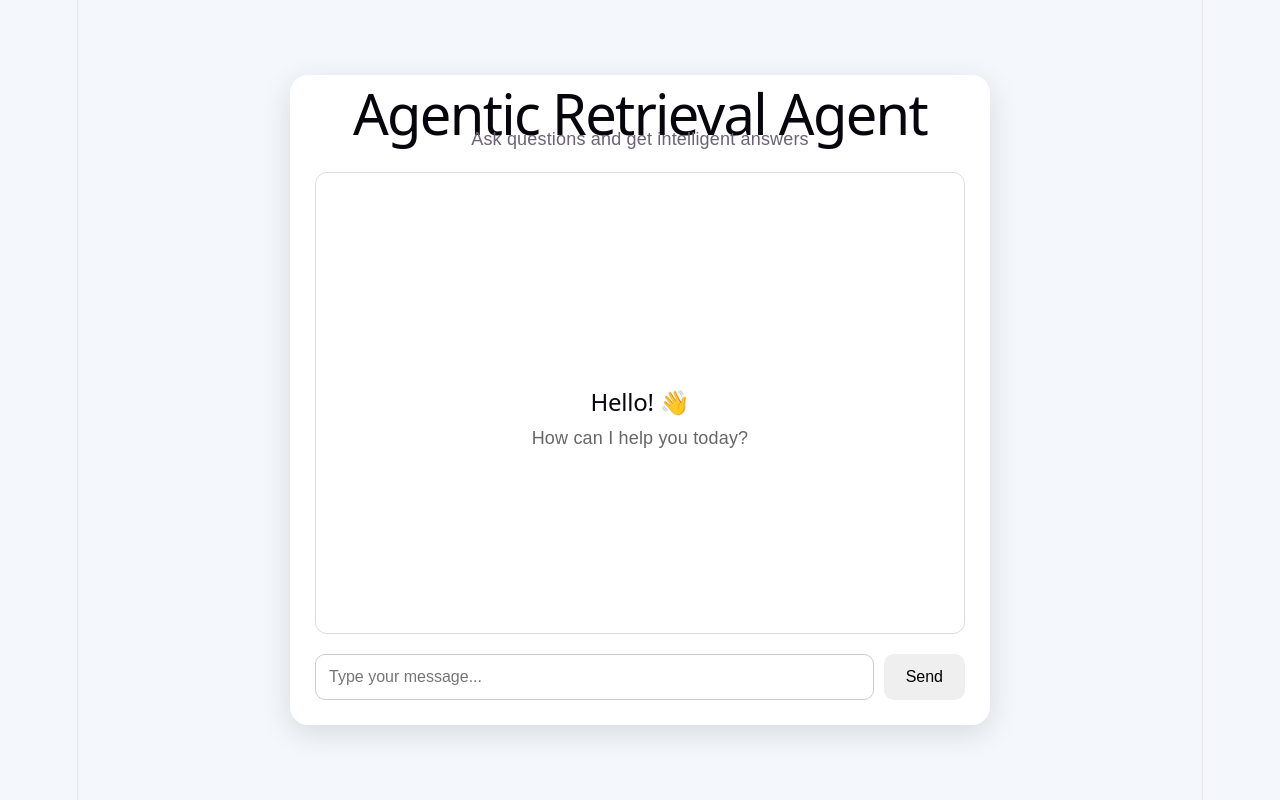
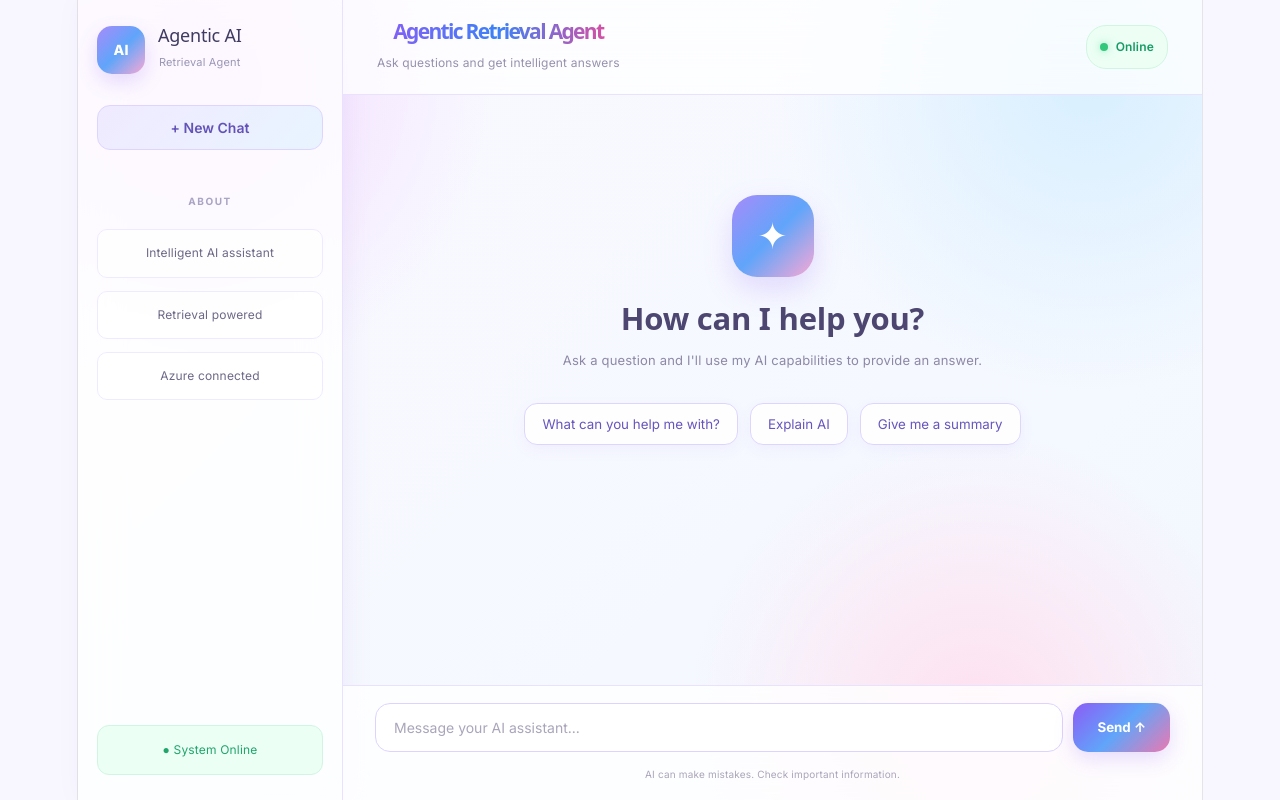
Before and after one commit to fatimashams1613/AI-Chatbot, a React (Vite) app in the folder frontend-react/: page / in a window 1280 px wide. Built offline with nearby package versions, Linux system fonts and the light colour scheme.

Commit message:
Update colourful chatbot UI

```diff
--- a/frontend-react/src/App.css
+++ b/frontend-react/src/App.css
@@ -1,92 +1,594 @@
+@import url("https://fonts.googleapis.com/css2?family=Inter:wght@400;500;600;700;800&display=swap");
+
 * {
   box-sizing: border-box;
 }
 
 body {
   margin: 0;
-  font-family: Arial, sans-serif;
-  background: #f4f7fb;
+  font-family: "Inter", Arial, sans-serif;
+  color: #30304a;
+  background: #f8f7ff;
+}
+
+button,
+input {
+  font-family: inherit;
 }
 
 .app {
   min-height: 100vh;
   display: flex;
-  justify-content: center;
-  align-items: center;
-  padding: 20px;
+  background:
+    radial-gradient(circle at 10% 10%, #f3d9ff 0, transparent 25%),
+    radial-gradient(circle at 90% 10%, #d8efff 0, transparent 25%),
+    radial-gradient(circle at 80% 90%, #ffe0f0 0, transparent 25%),
+    linear-gradient(135deg, #faf9ff, #f2f8ff);
 }
 
-.chat-container {
-  width: 100%;
-  max-width: 700px;
-  height: 650px;
-  background: white;
-  border-radius: 18px;
-  box-shadow: 0 8px 30px rgba(0, 0, 0, 0.12);
+/* SIDEBAR */
+
+.sidebar {
+  width: 265px;
+  min-height: 100vh;
+  padding: 25px 19px;
   display: flex;
   flex-direction: column;
-  padding: 25px;
+
+  background: rgba(255, 255, 255, 0.78);
+  border-right: 1px solid #e9e2ff;
+  backdrop-filter: blur(20px);
+
+  box-shadow: 5px 0 25px rgba(126, 87, 194, 0.08);
 }
 
-h1 {
+.brand {
+  display: flex;
+  align-items: center;
+  gap: 13px;
+  margin-bottom: 30px;
+}
+
+.brand-icon {
+  width: 48px;
+  height: 48px;
+  border-radius: 15px;
+
+  display: flex;
+  align-items: center;
+  justify-content: center;
+
+  font-size: 14px;
+  font-weight: 800;
+  color: white;
+
+  background: linear-gradient(
+    135deg,
+    #a78bfa,
+    #60a5fa,
+    #f9a8d4
+  );
+
+  box-shadow: 0 8px 20px rgba(139, 92, 246, 0.2);
+}
+
+.brand h2 {
   margin: 0;
+  color: #403b62;
+  font-size: 18px;
+}
+
+.brand span {
+  display: block;
+  margin-top: 3px;
+  color: #9b96b5;
+  font-size: 11px;
+}
+
+.new-chat {
+  padding: 13px;
+  border-radius: 13px;
+
+  border: 1px solid #ddd4ff;
+
+  background: linear-gradient(
+    135deg,
+    #f0eaff,
+    #e8f4ff
+  );
+
+  color: #6352b8;
+
+  font-size: 14px;
+  font-weight: 600;
+
+  cursor: pointer;
+  transition: 0.25s;
+}
+
+.new-chat:hover {
+  transform: translateY(-2px);
+  box-shadow: 0 8px 20px rgba(139, 92, 246, 0.12);
+}
+
+.sidebar-section {
+  margin-top: 38px;
+
+  display: flex;
+  flex-direction: column;
+  gap: 13px;
+}
+
+.sidebar-section p {
+  margin: 0 0 2px;
+
+  color: #aaa3c4;
+  font-size: 10px;
+  font-weight: 700;
+  letter-spacing: 1.5px;
+}
+
+.sidebar-section span {
+  padding: 10px 12px;
+
+  border-radius: 10px;
+
+  color: #6d6887;
+  font-size: 12px;
+
+  background: rgba(255, 255, 255, 0.7);
+  border: 1px solid #eeeaff;
+}
+
+.sidebar-bottom {
+  margin-top: auto;
+
+  padding: 11px;
+  border-radius: 12px;
+
+  color: #20a56b;
+  font-size: 12px;
+
+  background: #ecfff5;
+  border: 1px solid #d1f5e2;
+}
+
+/* MAIN */
+
+.main {
+  flex: 1;
+  min-width: 0;
+
+  display: flex;
+  flex-direction: column;
+}
+
+/* HEADER */
+
+.topbar {
+  min-height: 88px;
+  padding: 18px 34px;
+
+  display: flex;
+  align-items: center;
+  justify-content: space-between;
+
+  background: rgba(255, 255, 255, 0.75);
+  border-bottom: 1px solid #e9e2ff;
+
+  backdrop-filter: blur(18px);
+}
+
+.topbar h1 {
+  margin: 0;
+
+  font-size: 21px;
+  font-weight: 800;
+
+  background: linear-gradient(
+    90deg,
+    #8b5cf6,
+    #3b82f6,
+    #ec4899
+  );
+
+  -webkit-background-clip: text;
+  -webkit-text-fill-color: transparent;
+}
+
+.topbar p {
+  margin: 6px 0 0;
+
+  color: #9691ad;
+  font-size: 12px;
+}
+
+.status {
+  display: flex;
+  align-items: center;
+  gap: 8px;
+
+  padding: 8px 13px;
+
+  border-radius: 20px;
+
+  color: #159b63;
+  background: #edfff5;
+
+  border: 1px solid #d0f5e0;
+
+  font-size: 12px;
+  font-weight: 600;
+}
+
+.status-dot {
+  width: 8px;
+  height: 8px;
+
+  border-radius: 50%;
+
+  background: #32c77a;
+
+  box-shadow: 0 0 9px rgba(50, 199, 122, 0.5);
+}
+
+/* CHAT */
+
+.chat-area {
+  flex: 1;
+  overflow-y: auto;
+  padding: 35px;
+}
+
+/* WELCOME */
+
+.welcome {
+  max-width: 720px;
+  margin: 65px auto;
+
   text-align: center;
 }
 
-.subtitle {
-  text-align: center;
-  color: #666;
-  margin-top: 5px;
+.welcome-icon {
+  width: 82px;
+  height: 82px;
+
+  margin: 0 auto 23px;
+
+  border-radius: 25px;
+
+  display: flex;
+  align-items: center;
+  justify-content: center;
+
+  font-size: 37px;
+  color: white;
+
+  background: linear-gradient(
+    135deg,
+    #a78bfa,
+    #60a5fa,
+    #f9a8d4
+  );
+
+  box-shadow:
+    0 12px 30px rgba(139, 92, 246, 0.2);
 }
 
-.chat-box {
-  flex: 1;
-  overflow-y: auto;
-  margin: 20px 0;
-  padding: 15px;
-  border: 1px solid #ddd;
-  border-radius: 12px;
+.welcome h2 {
+  margin: 0 0 12px;
+
+  font-size: 31px;
+  font-weight: 800;
+
+  color: #4c4670;
 }
 
-.welcome {
-  text-align: center;
-  margin-top: 200px;
-  color: #666;
+.welcome p {
+  max-width: 560px;
+  margin: auto;
+
+  color: #8d88a6;
+  line-height: 1.7;
+  font-size: 13px;
+}
+
+/* SUGGESTIONS */
+
+.suggestions {
+  display: flex;
+  gap: 12px;
+
+  justify-content: center;
+  flex-wrap: wrap;
+
+  margin-top: 32px;
+}
+
+.suggestions button {
+  padding: 12px 17px;
+
+  border-radius: 13px;
+
+  color: #6855bd;
+
+  background: rgba(255, 255, 255, 0.9);
+
+  border: 1px solid #ded5ff;
+
+  cursor: pointer;
+
+  transition: 0.25s;
+
+  box-shadow: 0 5px 15px rgba(139, 92, 246, 0.06);
+}
+
+.suggestions button:hover {
+  transform: translateY(-3px);
+
+  background: #f7f3ff;
+
+  border-color: #b8a8ff;
+
+  box-shadow: 0 9px 22px rgba(139, 92, 246, 0.12);
+}
+
+/* MESSAGES */
+
+.messages {
+  max-width: 850px;
+  margin: auto;
 }
 
 .message {
-  padding: 12px 15px;
-  margin: 10px 0;
-  border-radius: 12px;
-  line-height: 1.5;
+  display: flex;
+  gap: 13px;
+
+  margin-bottom: 24px;
+
+  animation: messageAppear 0.3s ease;
 }
 
-.user-message {
-  background: #e8f0fe;
-  text-align: right;
+@keyframes messageAppear {
+  from {
+    opacity: 0;
+    transform: translateY(8px);
+  }
+
+  to {
+    opacity: 1;
+    transform: translateY(0);
+  }
 }
 
-.ai-message {
-  background: #f1f1f1;
+.avatar {
+  width: 39px;
+  height: 39px;
+
+  flex-shrink: 0;
+
+  border-radius: 12px;
+
+  display: flex;
+  align-items: center;
+  justify-content: center;
+
+  font-size: 10px;
+  font-weight: 800;
+
+  color: white;
+
+  background: linear-gradient(
+    135deg,
+    #a78bfa,
+    #60a5fa
+  );
+
+  box-shadow: 0 5px 14px rgba(96, 165, 250, 0.18);
+}
+
+.user-message .avatar {
+  background: linear-gradient(
+    135deg,
+    #f9a8d4,
+    #fb923c
+  );
+}
+
+.message-content {
+  flex: 1;
+
+  padding: 15px 17px;
+
+  border-radius: 17px;
+
+  background: rgba(255, 255, 255, 0.88);
+
+  border: 1px solid #e9e3ff;
+
+  box-shadow:
+    0 8px 25px rgba(103, 80, 164, 0.07);
+}
+
+.user-message .message-content {
+  background: linear-gradient(
+    135deg,
+    #f4efff,
+    #fff0f7
+  );
+
+  border-color: #eadcff;
+}
+
+.message-content strong {
+  font-size: 12px;
+
+  color: #755fd0;
+}
+
+.user-message .message-content strong {
+  color: #d85b91;
+}
+
+.message-content p {
+  margin: 7px 0 0;
+
+  color: #57526e;
+
+  line-height: 1.65;
+  font-size: 14px;
+
+  white-space: pre-wrap;
+}
+
+/* INPUT */
+
+.input-wrapper {
+  padding: 17px 32px 13px;
+
+  background: rgba(255, 255, 255, 0.8);
+
+  border-top: 1px solid #e9e2ff;
+
+  backdrop-filter: blur(18px);
 }
 
 .input-area {
+  max-width: 850px;
+  margin: auto;
+
   display: flex;
   gap: 10px;
 }
 
 .input-area input {
   flex: 1;
-  padding: 13px;
-  border: 1px solid #ccc;
-  border-radius: 10px;
-  font-size: 16px;
+
+  padding: 15px 18px;
+
+  border-radius: 15px;
+
+  outline: none;
+
+  color: #4a4563;
+
+  background: white;
+
+  border: 1px solid #dcd3ff;
+
+  font-size: 14px;
+
+  transition: 0.25s;
+}
+
+.input-area input::placeholder {
+  color: #aaa5ba;
+}
+
+.input-area input:focus {
+  border-color: #9b84ed;
+
+  box-shadow:
+    0 0 0 3px rgba(139, 92, 246, 0.09);
 }
 
 .input-area button {
-  padding: 13px 22px;
   border: none;
+
+  padding: 0 24px;
+
+  border-radius: 15px;
+
+  color: white;
+
+  font-weight: 700;
+
+  cursor: pointer;
+
+  background: linear-gradient(
+    135deg,
+    #8b5cf6,
+    #60a5fa,
+    #ec78b0
+  );
+
+  box-shadow:
+    0 7px 20px rgba(139, 92, 246, 0.2);
+
+  transition: 0.25s;
+}
+
+.input-area button:hover {
+  transform: translateY(-2px);
+
+  box-shadow:
+    0 10px 25px rgba(139, 92, 246, 0.3);
+}
+
+.footer-text {
+  text-align: center;
+
+  color: #aaa5ba;
+
+  font-size: 10px;
+
+  margin: 9px 0 0;
+}
+
+/* SCROLLBAR */
+
+.chat-area::-webkit-scrollbar {
+  width: 6px;
+}
+
+.chat-area::-webkit-scrollbar-thumb {
   border-radius: 10px;
-  cursor: pointer;
-  font-size: 16px;
+
+  background: linear-gradient(
+    #c4b5fd,
+    #93c5fd
+  );
 }
+
+/* MOBILE */
+
+@media (max-width: 700px) {
+  .sidebar {
+    display: none;
+  }
+
+  .topbar {
+    min-height: 80px;
+    padding: 15px 18px;
+  }
+
+  .topbar h1 {
+    font-size: 17px;
+  }
+
+  .chat-area {
+    padding: 20px 15px;
+  }
+
+  .input-wrapper {
+    padding: 12px;
+  }
+
+  .welcome {
+    margin: 55px auto;
+  }
+
+  .welcome h2 {
+    font-size: 25px;
+  }
+
+  .welcome-icon {
+    width: 70px;
+    height: 70px;
+    font-size: 30px;
+  }
+
+  .input-area button {
+    padding: 0 17px;
+  }
+}
--- a/frontend-react/src/App.jsx
+++ b/frontend-react/src/App.jsx
@@ -8,7 +8,7 @@ function App() {
   const sendMessage = async () => {
     if (!message.trim()) return;
 
-    const userMessage = message;
+    const userMessage = message.trim();
 
     setMessages((prev) => [
       ...prev,
@@ -53,21 +53,73 @@ function App() {
 
   return (
     <div className="app">
-      <div className="chat-container">
 
-        <div className="chat-header">
+      <aside className="sidebar">
+        <div className="brand">
+          <div className="brand-icon">AI</div>
+          <div>
+            <h2>Agentic AI</h2>
+            <span>Retrieval Agent</span>
+          </div>
+        </div>
+
+        <button className="new-chat" onClick={() => setMessages([])}>
+          + New Chat
+        </button>
+
+        <div className="sidebar-section">
+          <p>ABOUT</p>
+          <span>Intelligent AI assistant</span>
+          <span>Retrieval powered</span>
+          <span>Azure connected</span>
+        </div>
+
+        <div className="sidebar-bottom">
+          <span>● System Online</span>
+        </div>
+      </aside>
+
+      <main className="main">
+
+        <header className="topbar">
+          <div>
             <h1>Agentic Retrieval Agent</h1>
             <p>Ask questions and get intelligent answers</p>
           </div>
 
-        <div className="chat-box">
-          {messages.length === 0 && (
+          <div className="status">
+            <span className="status-dot"></span>
+            Online
+          </div>
+        </header>
+
+        <section className="chat-area">
+
+          {messages.length === 0 ? (
             <div className="welcome">
-              <h2>Hello! 👋</h2>
-              <p>How can I help you today?</p>
+              <div className="welcome-icon">✦</div>
+              <h2>How can I help you?</h2>
+              <p>
+                Ask a question and I'll use my AI capabilities
+                to provide an answer.
+              </p>
+
+              <div className="suggestions">
+                <button onClick={() => setMessage("What can you help me with?")}>
+                  What can you help me with?
+                </button>
+
+                <button onClick={() => setMessage("Explain artificial intelligence")}>
+                  Explain AI
+                </button>
+
+                <button onClick={() => setMessage("Give me a summary")}>
+                  Give me a summary
+                </button>
               </div>
-          )}
-
+            </div>
+          ) : (
+            <div className="messages">
               {messages.map((msg, index) => (
                 <div
                   key={index}
@@ -77,26 +129,42 @@ function App() {
                       : "ai-message"
                   }`}
                 >
-              <strong>{msg.sender}:</strong> {msg.text}
+                  <div className="avatar">
+                    {msg.sender === "You" ? "You" : "AI"}
+                  </div>
+
+                  <div className="message-content">
+                    <strong>{msg.sender}</strong>
+                    <p>{msg.text}</p>
+                  </div>
                 </div>
               ))}
             </div>
+          )}
 
+        </section>
+
+        <div className="input-wrapper">
           <div className="input-area">
             <input
               type="text"
-            placeholder="Type your message..."
+              placeholder="Message your AI assistant..."
               value={message}
               onChange={(event) => setMessage(event.target.value)}
               onKeyDown={handleKeyDown}
             />
 
             <button onClick={sendMessage}>
-            Send
+              Send ↑
             </button>
           </div>
 
+          <p className="footer-text">
+            AI can make mistakes. Check important information.
+          </p>
         </div>
+
+      </main>
     </div>
   );
 }
```
Lines whose indentation alone changed are shown as unchanged.
